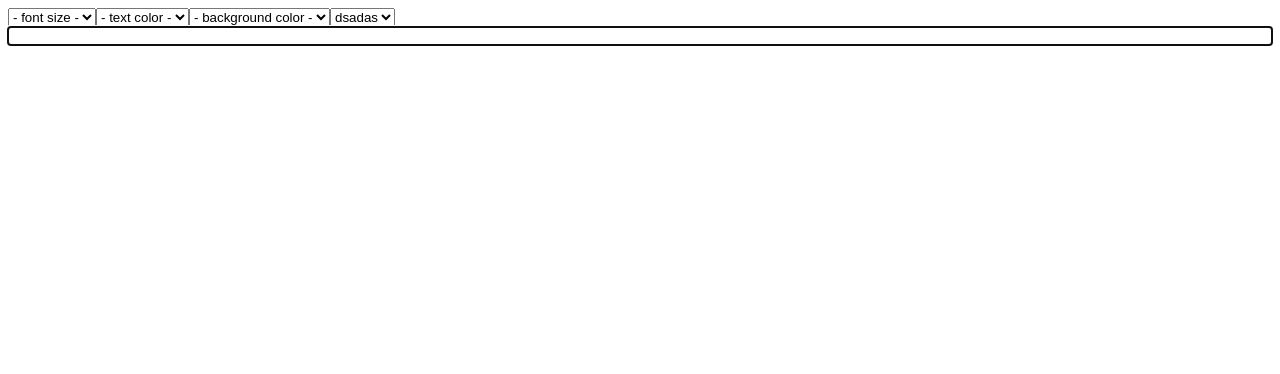
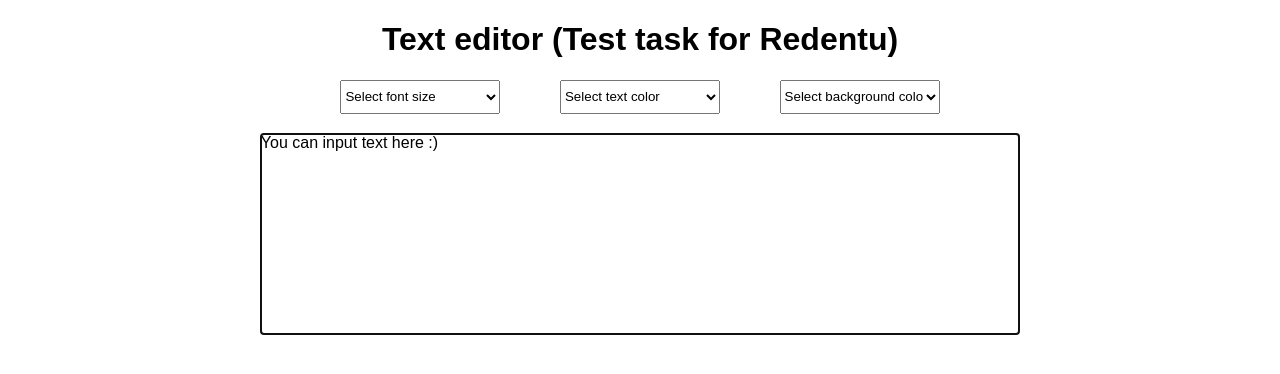
Before and after one commit to OlehCheryba/simple-text-editor, a React (Create React App) app: page / in a window 1280 px wide. Shown: the top 374 px of the page. Built offline with nearby package versions, Linux system fonts and the light colour scheme.

Commit message:
Styles added

```diff
--- a/public/index.html
+++ b/public/index.html
@@ -24,7 +24,7 @@
       work correctly both with client-side routing and a non-root public URL.
       Learn how to configure a non-root public URL by running `npm run build`.
     -->
-    <title>React App</title>
+    <title>Text editor</title>
   </head>
   <body>
     <noscript>You need to enable JavaScript to run this app.</noscript>
--- a/src/components/TextEditor/TextEditor.sass
+++ b/src/components/TextEditor/TextEditor.sass
@@ -0,0 +1,11 @@
+#TextEditor
+  width: 60%
+  margin: 20px auto
+  min-width: 300px
+  max-width: 1300px
+
+  h1
+    text-align: center
+
+  div[contentEditable="true"]
+    min-height: 200px
--- a/src/components/TextEditor/TextEditor.tsx
+++ b/src/components/TextEditor/TextEditor.tsx
@@ -34,13 +34,19 @@
   }, [fontSize, color, backgroundColor]);
 
   return (
-    <div>
+    <div id="TextEditor">
+      <h1>
+        Text editor (Test task for Redentu)
+      </h1>
       <TextStyleForm />
       <div
         ref={ContentEditableDiv}
         id="textBox"
-        contentEditable="true"
-      />
+        contentEditable
+        suppressContentEditableWarning
+      >
+        You can input text here :)
+      </div>
     </div>
   );
 };
--- a/src/components/TextStyleForm/TextStyleForm.sass
+++ b/src/components/TextStyleForm/TextStyleForm.sass
@@ -0,0 +1,11 @@
+#TextStyleForm
+  display: flex
+  justify-content: space-evenly
+  margin: 20px
+
+  select
+    display: inline-block
+    width: 160px
+    height: 34px
+    line-height: 30px
+    position: relative
--- a/src/components/TextStyleForm/TextStyleForm.tsx
+++ b/src/components/TextStyleForm/TextStyleForm.tsx
@@ -7,9 +7,9 @@
   const dispatch = useDispatch();
 
   return (
-    <>
+    <form id="TextStyleForm">
       <select value="heading" onChange={(e) => dispatch(selectFontSize(e.target.value))}>
-        <option value="heading">- font size -</option>
+        <option value="heading">Select font size</option>
         <option value="1">Extra small</option>
         <option value="2">Small</option>
         <option value="3">Medium</option>
@@ -19,25 +19,20 @@
         <option value="7">Huge</option>
       </select>
       <select value="heading" onChange={(e) => dispatch(selectColor(e.target.value))}>
-        <option value="heading">- text color -</option>
+        <option value="heading">Select text color</option>
         <option value="red">Red</option>
         <option value="blue">Blue</option>
         <option value="green">Green</option>
         <option value="black">Black</option>
       </select>
       <select value="heading" onChange={(e) => dispatch(selectBackgroundColor(e.target.value))}>
-        <option value="heading">- background color -</option>
+        <option value="heading">Select background color</option>
         <option value="red">Red</option>
         <option value="blue">Blue</option>
         <option value="green">Green</option>
         <option value="black">Black</option>
       </select>
-      <select
-        onClick={() => dispatch(selectColor('hi'))}
-      >
-        <option value="das">dsadas</option>
-      </select>
-    </>
+    </form>
   );
 };
 
--- a/src/index.sass
+++ b/src/index.sass
@@ -0,0 +1,2 @@
+body
+  font-family: sans-serif
```
